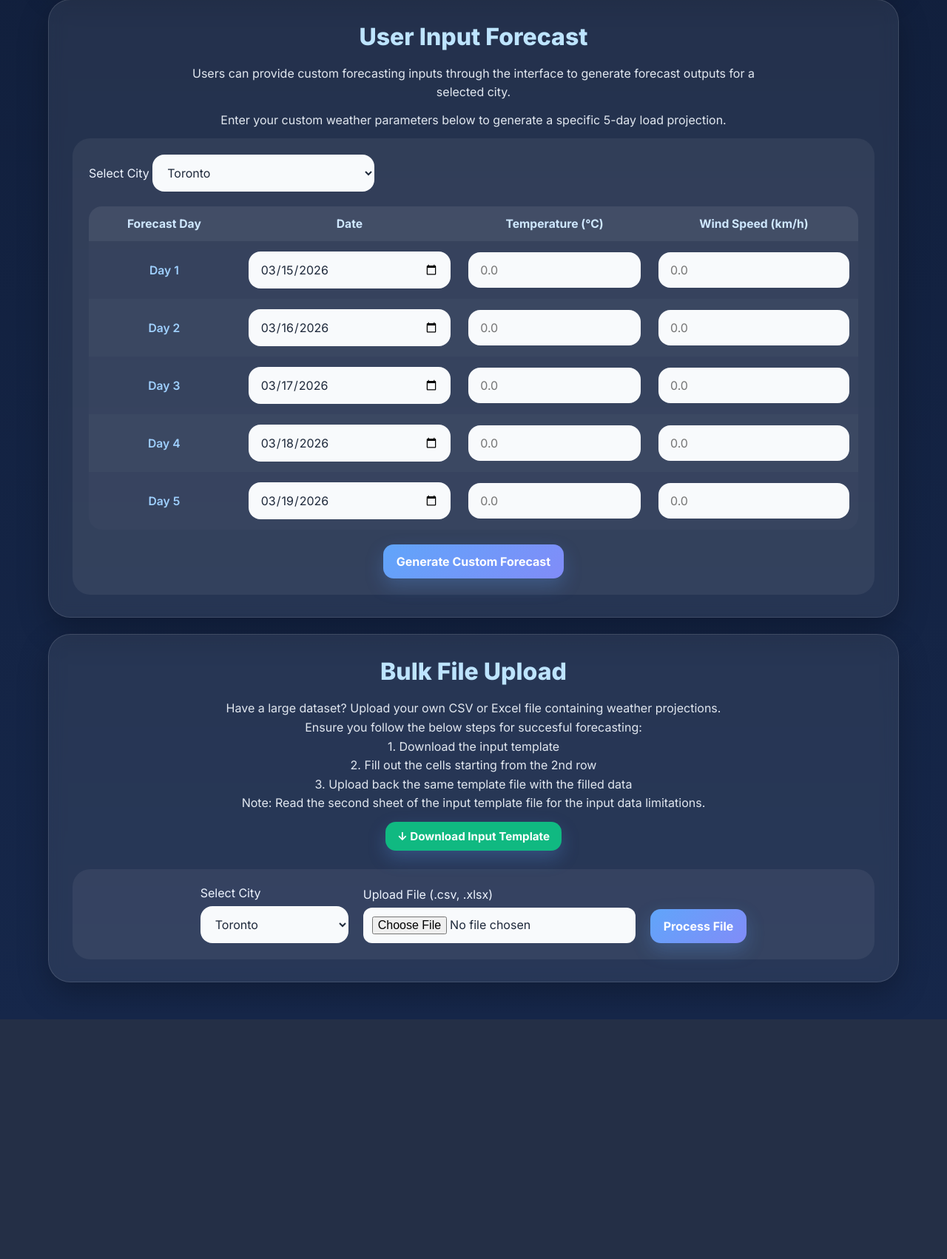
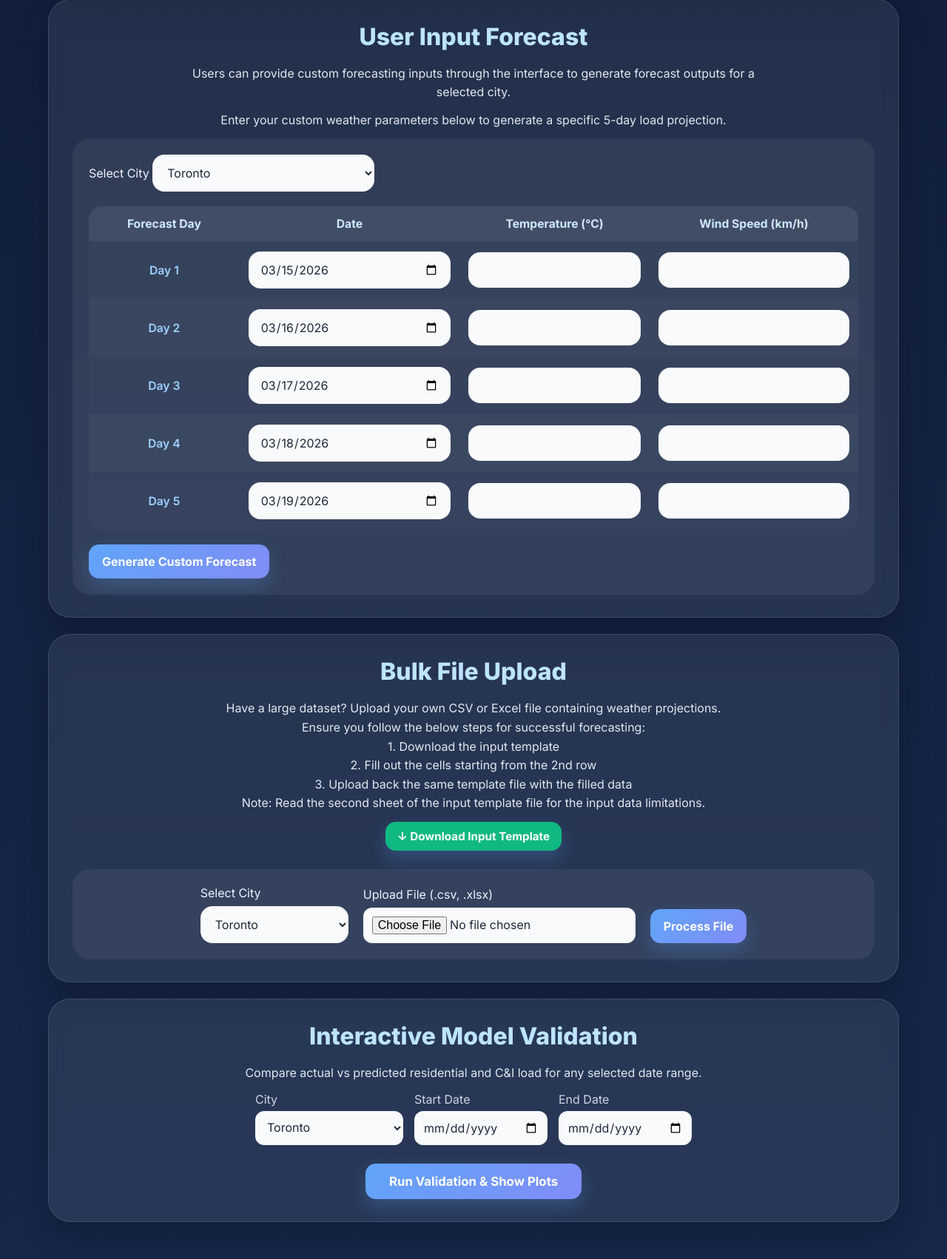
Before and after one commit to Hasnainr17/bv05-forecast, a Flask app: page / in a window 1280 px wide. Shown: the part 1097-2799 px from the top of the page at 74% size. Before the commit the page ends 2475 px from the top, so only its background shows below. Run offline with Flask 3, Linux system fonts and the light colour scheme; parts of the project's set-up code (start-up, migrations or seed data) failed here and were passed over.

Commit message:
Update index.html

```diff
--- a/templates/index.html
+++ b/templates/index.html
@@ -215,18 +196,6 @@
          font-family: inherit;
          box-shadow: 0 10px 24px rgba(96, 165, 250, 0.25);
       }
-         .btn-row {
-         display: flex;
-         gap: 12px;
-         flex-wrap: wrap;
-         margin-top: 8px;
-         justify-content: center;
-         }
-         .btn-secondary {
-         background: rgba(255,255,255,0.1);
-         color: #eef4ff;
-         box-shadow: none;
-         }
       .message {
          margin-top: 14px;
          padding: 12px 14px;
@@ -392,26 +337,18 @@
                               <input type="date" name="date_{{ i }}"
                                  value="{{ user_submitted_data[i].date }}"
                                  min="{{ min_date }}" max="{{ max_date }}"
-                                    oninvalid="this.setCustomValidity('Date must be within 1 year of today')"
-                                    oninput="this.setCustomValidity('')"
                                  class="clean-input {% if input_errors and 'date_'~i in input_errors %}input-error{% endif %}" required>
                            </td>
                            <td>
                               <input type="number" name="temp_{{ i }}" step="0.1"
                                  value="{{ user_submitted_data[i].temp }}"
                                  min="-25" max="35"
-                                    oninvalid="this.setCustomValidity('Temperature must be between -25°C and 35°C')"
-                                    oninput="this.setCustomValidity('')"
-                                    placeholder="0.0"
                                  class="clean-input {% if input_errors and 'temp_'~i in input_errors %}input-error{% endif %}" required>
                            </td>
                            <td>
                               <input type="number" name="wind_{{ i }}" step="0.1"
                                  value="{{ user_submitted_data[i].wind }}"
                                  min="0" max="35"
-                                    oninvalid="this.setCustomValidity('Wind speed must be between 0 and 35 km/h')"
-                                    oninput="this.setCustomValidity('')"
-                                    placeholder="0.0"
                                  class="clean-input {% if input_errors and 'wind_'~i in input_errors %}input-error{% endif %}" required>
                            </td>
                         </tr>
@@ -438,14 +375,13 @@
          </p>
          <div style="text-align: center; margin-bottom: 25px;">
             <a href="{{ url_for('download_template') }}" class="btn" style="text-decoration: none; padding: 10px 16px; font-size: 0.95rem; background: #10b981;">
-                  &darr; Download Input Template
+               ↓ Download Input Template
             </a>
          </div>
          <div class="user-panel">
             <div class="form-box">
                <form method="POST" enctype="multipart/form-data" style="display: flex; gap: 20px; align-items: flex-end; flex-wrap: wrap; justify-content: center;">
                   <input type="hidden" name="form_type" value="file_upload">
-
                   <div class="form-group" style="margin-bottom: 0;">
                      <label style="display: block; margin-bottom: 8px;">Select City</label>
                      <select name="user_city" style="width: 200px;">
@@ -464,6 +400,43 @@
          </div>
       </div>
 
+      <!-- ==================== INTERACTIVE VALIDATION SECTION ==================== -->
+      {% if show_validation and validation_html %}
+         {{ validation_html | safe }}
+      {% else %}
+      <div class="card">
+         <h2>Interactive Model Validation</h2>
+         <p class="section-text">
+            Compare actual vs predicted residential and C&amp;I load for any selected date range.
+         </p>
+         <form method="POST" action="/run_validation" style="max-width: 820px; margin: 0 auto;">
+            <div style="display: flex; gap: 15px; flex-wrap: wrap; justify-content: center; align-items: end;">
+               <div style="min-width: 200px;">
+                  <label style="display:block; margin-bottom: 6px; color:#cbd5e1;">City</label>
+                  <select name="validation_city" style="width:100%; padding:12px; border-radius:12px;">
+                     {% for c in cities %}
+                     <option value="{{ c }}" {% if c == selected_city %}selected{% endif %}>{{ c }}</option>
+                     {% endfor %}
+                  </select>
+               </div>
+               <div style="min-width: 180px;">
+                  <label style="display:block; margin-bottom: 6px; color:#cbd5e1;">Start Date</label>
+                  <input type="date" name="validation_start_date" style="width:100%; padding:12px; border-radius:12px;" required>
+               </div>
+               <div style="min-width: 180px;">
+                  <label style="display:block; margin-bottom: 6px; color:#cbd5e1;">End Date</label>
+                  <input type="date" name="validation_end_date" style="width:100%; padding:12px; border-radius:12px;" required>
+               </div>
+            </div>
+            <div style="text-align: center; margin-top: 25px;">
+               <button type="submit" class="btn" style="padding: 14px 32px; font-size: 1.05rem;">
+                  Run Validation &amp; Show Plots
+               </button>
+            </div>
+         </form>
+      </div>
+      {% endif %}
+
       {% if user_message %}
       <div class="message">{{ user_message }}</div>
       {% endif %}
@@ -475,7 +448,7 @@
                <h3 style="margin: 0;">Custom Forecast Results</h3>
                <a href="{{ url_for('download_file', filename=selected_city + '_user_forecast.xlsx') }}"
                   class="btn" style="text-decoration: none; padding: 10px 16px; font-size: 0.9rem; background: #10b981;">
-                  &darr; Download Excel
+               ↓ Download Excel
                </a>
             </div>
             <table>
```
Also changed, not shown: other parts of templates/index.html (+9 -52 lines). Lines whose indentation alone changed are shown as unchanged.
